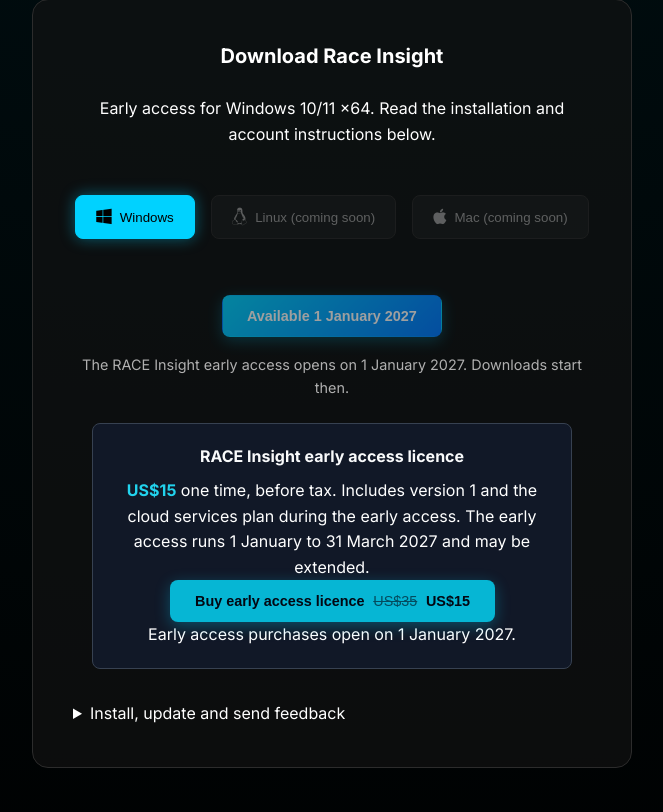
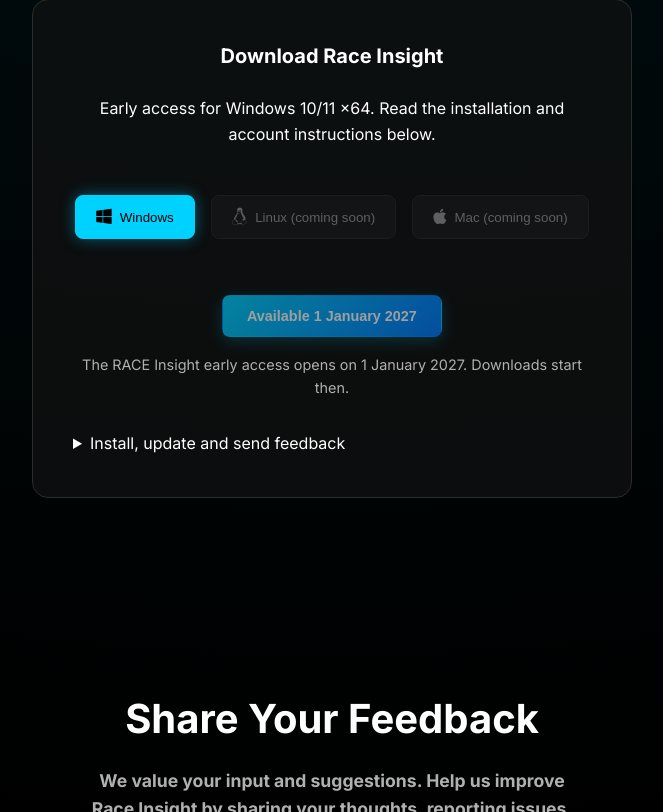
Before and after one commit to APEX-Race-Tech/Main_website, a PHP site: page /race-insight.html in a window 1280 px wide. Shown: the part 5688-6500 px from the top of the page, without its empty margins (308-971 px from the left). Run offline with PHP 8.4, Linux system fonts and the light colour scheme; some libraries are stand-ins or nearby versions.

Commit message:
Remove the early access licence card from the pre-release download section
The 1 January launch version keeps the buy button on Dev_1.

Co-Authored-By: Claude Opus 5.5 <noreply@anthropic.com>

```diff
--- a/css/race-insight.css
+++ b/css/race-insight.css
@@ -3823,41 +3823,3 @@ select option {
     padding: 0.4rem 0.7rem;
   }
 }
-.beta-checkout {
-    width: min(100%, 30rem);
-    margin: 1.5rem auto;
-    padding: 1.25rem;
-    background: #111827;
-    border: 1px solid #374151;
-    border-radius: 8px;
-}
-
-.beta-checkout h4 {
-    margin: 0 0 0.5rem;
-    color: #f9fafb;
-}
-
-.beta-checkout strong {
-    color: #22d3ee;
-}
-
-.beta-checkout #buy-beta-licence {
-    /* inline-flex drops the spaces between the label and the prices, so space them with a gap. */
-    gap: 0.6em;
-    flex-wrap: wrap;
-    background: #06b6d4;
-    color: #030712;
-}
-
-.beta-checkout #buy-beta-licence:hover:not(:disabled) {
-    background: #22d3ee;
-}
-
-.beta-checkout-status:empty {
-    display: none;
-}
-
-.beta-checkout #buy-beta-licence .regular-price {
-    opacity: 0.6;
-    font-weight: 400;
-}
--- a/race-insight.html
+++ b/race-insight.html
@@ -211,7 +211,7 @@
 
     <!-- Local Stylesheets -->
     <link rel="stylesheet" href="css/main.css?v=224f5cfa5c">
-    <link rel="stylesheet" href="css/race-insight.css?v=9941e92c02">
+    <link rel="stylesheet" href="css/race-insight.css?v=c12f918a2b">
     <link rel="stylesheet" href="css/cloud.css?v=947ae16b12">
 
     <!-- Polyfills for Edge compatibility -->
@@ -605,12 +605,6 @@
                     <button id="download-btn" class="btn btn-primary">Download</button>
                 </div>
                 <p id="download-opening" class="download-opening" role="status" hidden></p>
-                <div id="beta-checkout" class="beta-checkout" data-accounts-api="" data-checkout-mode="live" data-beta-opens-at="2027-01-01T00:00:00+05:30" data-beta-ends-at="2027-03-31T23:59:59+05:30" hidden>
-                    <h4>RACE Insight early access licence</h4>
-                    <p><strong>US$15</strong> one time, before tax. Includes version 1 and the cloud services plan during the early access. The early access runs 1 January to 31 March 2027 and may be extended.</p>
-                    <button id="buy-beta-licence" type="button" class="btn btn-primary" aria-label="Buy early access licence, US$15, regular price US$35">Buy early access licence <s class="regular-price">US$35</s> US$15</button>
-                    <p id="beta-checkout-status" class="beta-checkout-status" role="status"></p>
-                </div>
                 <details class="beta-install-guide">
                     <summary>Install, update and send feedback</summary>
                     <ol>
--- a/race-insight/eula.html
+++ b/race-insight/eula.html
@@ -68,7 +68,7 @@
     }
     </script>
     <link rel="stylesheet" href="../css/main.css?v=224f5cfa5c">
-    <link rel="stylesheet" href="../css/race-insight.css?v=9941e92c02">
+    <link rel="stylesheet" href="../css/race-insight.css?v=c12f918a2b">
     <link rel="preconnect" href="https://fonts.googleapis.com">
     <link rel="preconnect" href="https://fonts.gstatic.com" crossorigin>
     <link href="https://fonts.googleapis.com/css2?family=Inter:wght@400;500;600;700&display=swap" rel="stylesheet">
--- a/race-insight/privacy-policy.html
+++ b/race-insight/privacy-policy.html
@@ -68,7 +68,7 @@
     }
     </script>
     <link rel="stylesheet" href="../css/main.css?v=224f5cfa5c">
-    <link rel="stylesheet" href="../css/race-insight.css?v=9941e92c02">
+    <link rel="stylesheet" href="../css/race-insight.css?v=c12f918a2b">
     <link rel="preconnect" href="https://fonts.googleapis.com">
     <link rel="preconnect" href="https://fonts.gstatic.com" crossorigin>
     <link href="https://fonts.googleapis.com/css2?family=Inter:wght@400;500;600;700&display=swap" rel="stylesheet">
--- a/race-insight/terms.html
+++ b/race-insight/terms.html
@@ -68,7 +68,7 @@
     }
     </script>
     <link rel="stylesheet" href="../css/main.css?v=224f5cfa5c">
-    <link rel="stylesheet" href="../css/race-insight.css?v=9941e92c02">
+    <link rel="stylesheet" href="../css/race-insight.css?v=c12f918a2b">
     <link rel="preconnect" href="https://fonts.googleapis.com">
     <link rel="preconnect" href="https://fonts.gstatic.com" crossorigin>
     <link href="https://fonts.googleapis.com/css2?family=Inter:wght@400;500;600;700&display=swap" rel="stylesheet">
--- a/race-insight/third-party-licenses.html
+++ b/race-insight/third-party-licenses.html
@@ -68,7 +68,7 @@
     }
     </script>
     <link rel="stylesheet" href="../css/main.css?v=224f5cfa5c">
-    <link rel="stylesheet" href="../css/race-insight.css?v=9941e92c02">
+    <link rel="stylesheet" href="../css/race-insight.css?v=c12f918a2b">
     <link rel="preconnect" href="https://fonts.googleapis.com">
     <link rel="preconnect" href="https://fonts.gstatic.com" crossorigin>
     <link href="https://fonts.googleapis.com/css2?family=Inter:wght@400;500;600;700&display=swap" rel="stylesheet">
```
Also changed, not shown: js/beta-checkout.test.mjs (+5 -11 lines).
